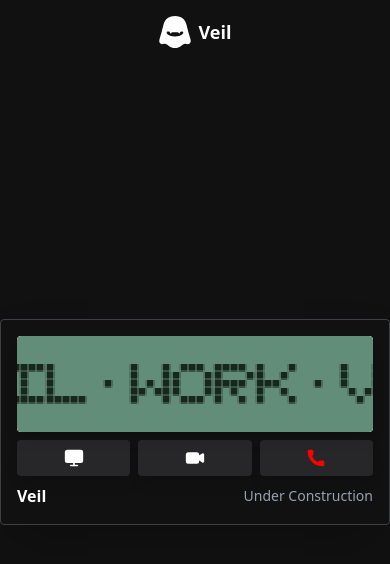
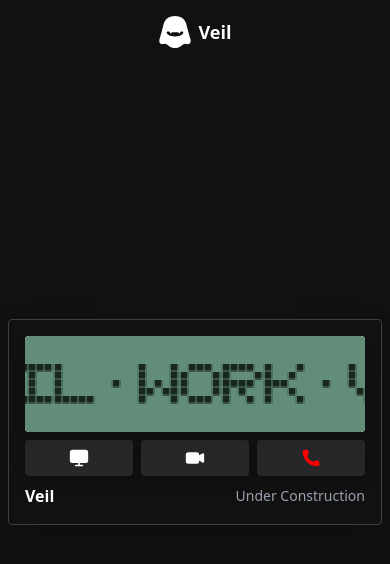
Before and after one commit to KronosMoe/veil-landing, a React (Vite) app: page / in a window 390 px wide. Shown: the top 564 px of the page. Built offline with nearby package versions, Linux system fonts and the light colour scheme.

Commit message:
add margin

```diff
--- a/src/components/Hero.tsx
+++ b/src/components/Hero.tsx
@@ -301,7 +301,7 @@ export default function Hero() {
 
   return (
     <div className="flex h-screen items-center justify-center">
-      <div className="flex w-full flex-col items-center gap-2 rounded-sm border border-zinc-700 p-4 shadow-2xl select-none sm:w-md">
+      <div className="flex mx-2 sm:mx-0 w-full flex-col items-center gap-2 rounded-sm border border-zinc-700 p-4 shadow-2xl select-none sm:w-md">
         <div className="relative h-24 w-full overflow-hidden rounded-sm bg-gray-100 shadow-lg">
           <div className="absolute inset-0 rounded-sm bg-[#628E79]" />
           <canvas ref={canvasRef} className="absolute inset-0 h-full w-full" style={{ imageRendering: 'pixelated' }} />
```
Also changed, not shown: 1 other file (tests, documents, lock files or other folders).
